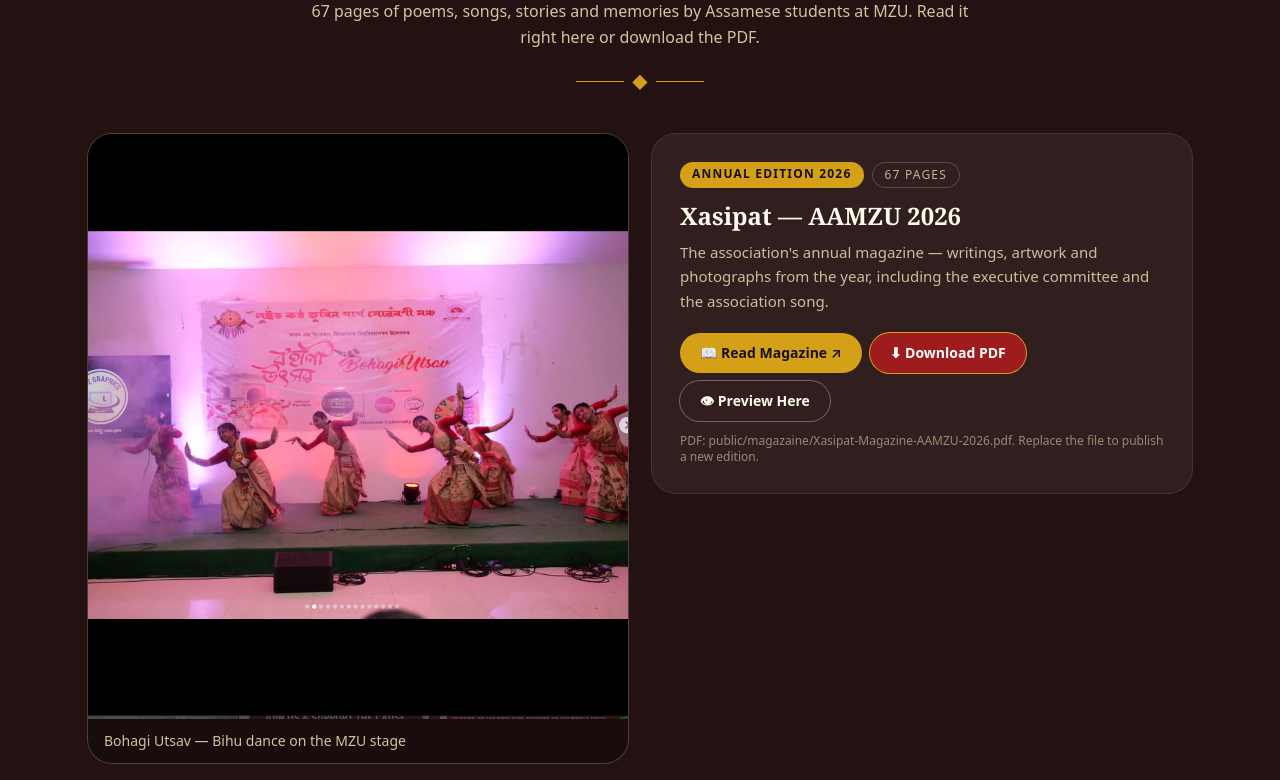
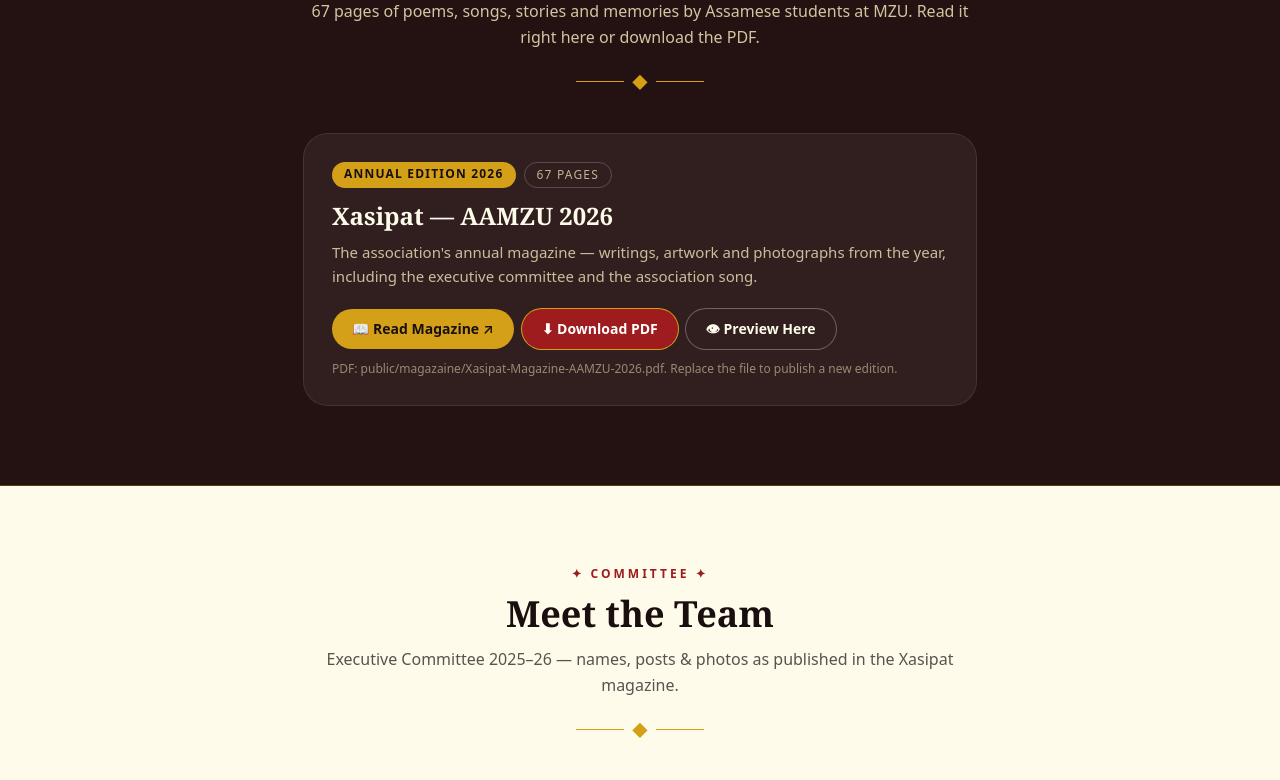
Before and after one commit to mrigangha/assam, a Next.js app: page / in a window 1280 px wide. Shown: the part 3240-4020 px from the top of the page. Built offline with nearby package versions, Linux system fonts and the light colour scheme.

Commit message:
Gallery Rongali tile uses dance photo cover; magazine back to info card

```diff
--- a/src/app/page.tsx
+++ b/src/app/page.tsx
@@ -369,24 +369,36 @@ function HomeContent() {
           />
           <div className="grid grid-cols-2 lg:grid-cols-3 gap-4">
             {t.gallery.tiles.map(([title, e], i) => {
-              const cls = `card-hover aspect-square rounded-3xl bg-gradient-to-br ${GALLERY_GRADS[i % GALLERY_GRADS.length]} text-white p-4 flex flex-col justify-end shadow-sm ring-1 ring-black/10 relative`;
-              const inner = (
-                <>
-                  {i === 0 && (
+              if (i === 0) {
+                return (
+                  <a
+                    key={title}
+                    href={DRIVE_FOLDER}
+                    target="_blank"
+                    rel="noreferrer"
+                    className="card-hover aspect-square rounded-3xl overflow-hidden relative shadow-sm ring-1 ring-black/10 block"
+                  >
+                    <Image
+                      src="/slideshow/Screenshot_2026-10-02_20-24-06.png"
+                      alt={title}
+                      fill
+                      sizes="(max-width: 1024px) 50vw, 25vw"
+                      className="object-cover"
+                    />
                     <span className="absolute top-3 right-3 bg-black/60 text-white text-xs px-2.5 py-1 rounded-full">↗ Drive</span>
-                  )}
+                    <span className="absolute inset-x-0 bottom-0 bg-gradient-to-t from-black/85 via-black/40 to-transparent px-4 pt-8 pb-4 text-white">
+                      <span className="font-semibold block">{title}</span>
+                      <span className="text-xs text-white/70">{t.gallery.assoc}</span>
+                    </span>
+                  </a>
+                );
+              }
+              const cls = `card-hover aspect-square rounded-3xl bg-gradient-to-br ${GALLERY_GRADS[i % GALLERY_GRADS.length]} text-white p-4 flex flex-col justify-end shadow-sm ring-1 ring-black/10`;
+              return (
+                <div key={title} className={cls}>
                   <div className="text-3xl">{e}</div>
                   <p className="font-semibold mt-1">{title}</p>
                   <p className="text-xs text-white/70">{t.gallery.assoc}</p>
-                </>
-              );
-              return i === 0 ? (
-                <a key={title} href={DRIVE_FOLDER} target="_blank" rel="noreferrer" className={cls}>
-                  {inner}
-                </a>
-              ) : (
-                <div key={title} className={cls}>
-                  {inner}
                 </div>
               );
             })}
--- a/src/components/Magazine.tsx
+++ b/src/components/Magazine.tsx
@@ -1,7 +1,6 @@
 "use client";
 
 import { useState } from "react";
-import Image from "next/image";
 import { useLang } from "./Language";
 
 const PDF = "/magazaine/Xasipat-Magazine-AAMZU-2026.pdf";
@@ -11,22 +10,8 @@ export default function Magazine() {
   const [preview, setPreview] = useState(false);
 
   return (
-    <div>
-      <div className="grid md:grid-cols-2 gap-6 items-start">
-        <figure className="card-hover rounded-3xl overflow-hidden ring-1 ring-white/20 bg-black/30">
-          <Image
-            src="/slideshow/Screenshot_2026-10-02_20-24-06.png"
-            alt={t.slides.captions[2]}
-            width={640}
-            height={700}
-            className="w-full h-auto"
-          />
-          <figcaption className="px-4 py-3 text-sm text-amber-100/80">
-            {t.slides.captions[2]}
-          </figcaption>
-        </figure>
-
-        <div className="bg-white/[0.06] ring-1 ring-white/15 rounded-3xl p-7">
+    <div className="max-w-2xl mx-auto">
+      <div className="bg-white/[0.06] ring-1 ring-white/15 rounded-3xl p-7">
           <div className="flex flex-wrap gap-2">
             <span className="text-xs font-bold uppercase tracking-widest bg-[#D4A017] text-[#1a0f0f] px-3 py-1 rounded-full">
               {t.magazine.edition}
@@ -65,7 +50,6 @@ export default function Magazine() {
             </button>
           </div>
           <p className="mt-3 text-xs text-amber-100/50">{t.magazine.note}</p>
-        </div>
       </div>
 
       {preview && (
```
